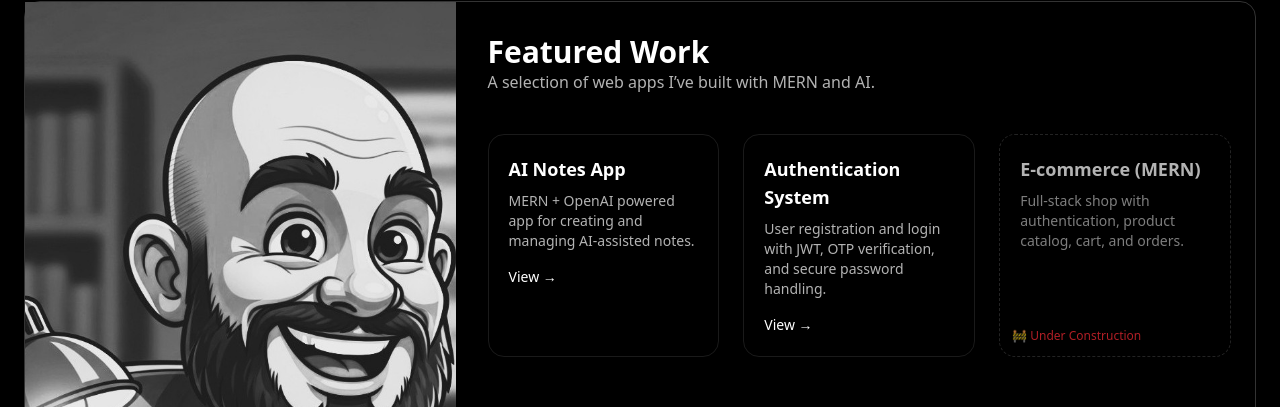
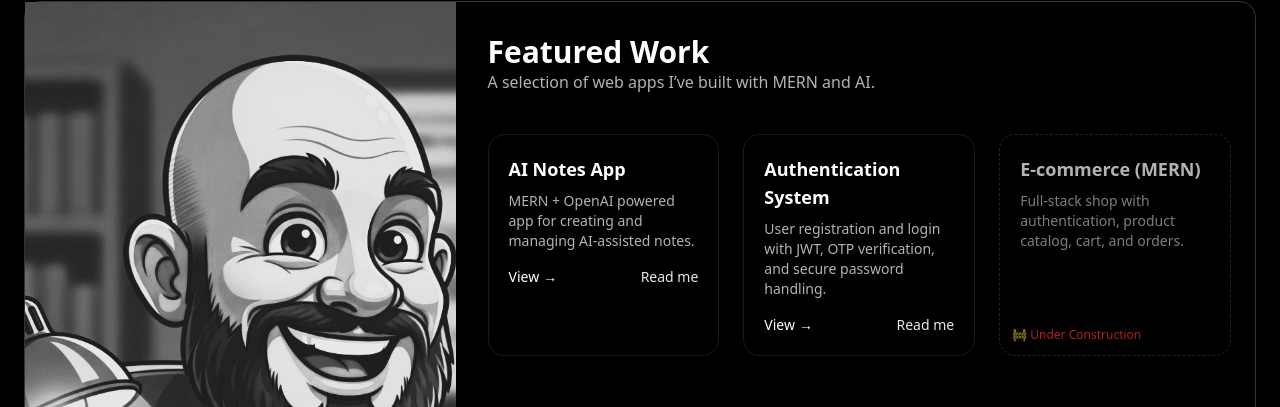
Before and after one commit to raoajitsingh/Portfolio, a React (Vite) app: page /portfolio in a window 1280 px wide. Shown: the part 88-495 px from the top of the page. Built offline with nearby package versions, Linux system fonts and the light colour scheme.

Commit message:
readme file added

```diff
--- /dev/null
+++ b/src/components/Portal.jsx
@@ -0,0 +1,6 @@
+import { createPortal } from "react-dom";
+
+export default function Portal({ children }) {
+  if (typeof document === "undefined") return null;
+  return createPortal(children, document.body);
+}
--- a/src/pages/Portfolio.jsx
+++ b/src/pages/Portfolio.jsx
@@ -1,32 +1,115 @@
-import React, { useState } from "react";
+import React, { useMemo, useState, useEffect } from "react";
+import Portal from "../components/Portal";
+
+function PDFGlassModal({ open, onClose, title, src }) {
+  // Fit to width; keep native toolbar visible
+  const embedSrc = src ? `${src}#view=FitH` : "";
+
+  // Lock body scroll & close on Esc
+  useEffect(() => {
+    if (!open) return;
+    const onKey = (e) => e.key === "Escape" && onClose();
+    const prev = document.body.style.overflow;
+    document.body.style.overflow = "hidden";
+    window.addEventListener("keydown", onKey);
+    return () => {
+      document.body.style.overflow = prev;
+      window.removeEventListener("keydown", onKey);
+    };
+  }, [open, onClose]);
+
+  if (!open) return null;
+
+  return (
+    <Portal>
+      <div
+        role="dialog"
+        aria-modal="true"
+        aria-labelledby="readme-title"
+        className="fixed inset-0 z-[9999] flex items-center justify-center p-2 sm:p-4"
+      >
+        {/* Backdrop */}
+        <button
+          className="absolute inset-0 bg-black/50 backdrop-blur-sm"
+          onClick={onClose}
+          aria-label="Close"
+        />
+
+        {/* Panel: near full-screen */}
+        <div
+          className="
+            relative w-[96vw] sm:w-[94vw] lg:w-[92vw]
+            h-[92vh] sm:h-[90vh]
+            max-w-none rounded-xl sm:rounded-2xl
+            border border-white/20 bg-white/10 dark:bg-slate-900/40
+            backdrop-blur-2xl shadow-xl flex flex-col overflow-hidden
+          "
+        >
+          {/* Header */}
+          <div className="flex items-center justify-between px-4 sm:px-5 py-3 sm:py-4 border-b border-white/20">
+            <h2
+              id="readme-title"
+              className="text-base sm:text-lg font-semibold text-slate-900/90 dark:text-white"
+            >
+              {title}
+            </h2>
+            <button
+              onClick={onClose}
+              className="rounded-full p-2
+             text-slate-900 dark:text-white
+             hover:bg-black/10 dark:hover:bg-white/20
+             focus:outline-none focus-visible:ring-2 focus-visible:ring-blue-500"
+              aria-label="Close"
+            >
+              ✕
+            </button>
+          </div>
+
+          {/* Body: PDF fills remaining space */}
+          <div className="flex-1 min-h-0">
+            <iframe title={title} src={embedSrc} className="w-full h-full" />
+          </div>
+        </div>
+      </div>
+    </Portal>
+  );
+}
 
 export default function Portfolio() {
-  const [hovered, setHovered] = useState(null);
+  const [openIdx, setOpenIdx] = useState(null);
 
-  const projects = [
+  const projects = useMemo(
+    () => [
       {
         title: "AI Notes App",
         desc: "MERN + OpenAI powered app for creating and managing AI-assisted notes.",
         link: "https://ai-notes-frontend-mu.vercel.app",
+        readmeTitle: "AI Notes App — README",
+        readmePdf: "/readmes/ai_notes_readme.pdf",
       },
       {
         title: "Authentication System",
         desc: "User registration and login with JWT, OTP verification, and secure password handling.",
         link: "https://auth-frontend-omega-one.vercel.app",
+        readmeTitle: "Auth Backend (MERN) — README",
+        readmePdf: "/readmes/auth_app.pdf",
       },
       {
         title: "E-commerce (MERN)",
         desc: "Full-stack shop with authentication, product catalog, cart, and orders.",
         link: null, // under construction
+        readmeTitle: "E-commerce (MERN) — README",
+        readmePdf: "/readmes/ecommerce.pdf",
       },
-  ];
+    ],
+    []
+  );
 
   return (
     <section aria-labelledby="portfolio-heading">
       <h2 id="portfolio-heading" className="text-3xl font-bold">
         Featured Work
       </h2>
-
       <p className="text-black/70 dark:text-white/70 mb-10">
         A selection of web apps I’ve built with MERN and AI.
       </p>
@@ -34,56 +117,57 @@
       <div className="mt-8 grid gap-6 sm:grid-cols-2 lg:grid-cols-3">
         {projects.map((p, i) =>
           p.link ? (
-            // ✅ Active project
-            <a
-              key={p.title}
-              href={p.link}
-              target="_blank"
-              rel="noopener noreferrer"
-              className="group block rounded-2xl border border-black/10 dark:border-white/10
-                         p-5 transition hover:border-black/40 dark:hover:border-white/40"
-            >
-              <h3 className="text-lg font-semibold">{p.title}</h3>
-              <p className="mt-2 text-sm text-black/70 dark:text-white/70">
-                {p.desc}
-              </p>
-              <span
-                className="mt-4 inline-block text-sm font-medium underline decoration-transparent
-                           group-hover:decoration-current"
-              >
-                View →
-              </span>
-            </a>
-          ) : (
-            // 🚧 Disabled project with responsive badge placement
             <div
               key={p.title}
-              onMouseEnter={() => setHovered(i)}
-              onMouseLeave={() => setHovered(null)}
-              className={`group relative block cursor-not-allowed rounded-2xl border
-             border-dashed border-black/20 dark:border-white/20
-             p-5 opacity-70 transition
-             hover:animate-[shake_0.4s_ease-in-out]
-             md:pb-9`}
+              className="group block rounded-2xl border border-black/10 dark:border-white/10 p-5 transition hover:border-black/40 dark:hover:border-white/40"
             >
               <h3 className="text-lg font-semibold">{p.title}</h3>
               <p className="mt-2 text-sm text-black/70 dark:text-white/70">
                 {p.desc}
               </p>
 
-              <span
-                className={`
-      mt-3 block text-xs font-medium text-red-500
-       transition
-      md:absolute md:bottom-3 md:left-3 md:mt-0
-    `}
+              <div className="mt-4 flex items-center justify-between text-sm font-medium">
+                <a
+                  href={p.link}
+                  target="_blank"
+                  rel="noopener noreferrer"
+                  className="inline-flex items-center gap-1 underline decoration-transparent group-hover:decoration-current"
                 >
+                  <span>View</span> <span aria-hidden>→</span>
+                </a>
+
+                <button
+                  type="button"
+                  onClick={() => setOpenIdx(i)}
+                  className="inline-flex items-center gap-1 text-slate-700 hover:text-slate-900 dark:text-slate-200 dark:hover:text-white underline-offset-4 hover:underline"
+                >
+                  <span>Read me</span>
+                </button>
+              </div>
+            </div>
+          ) : (
+            <div
+              key={p.title}
+              className="group relative block cursor-not-allowed rounded-2xl border border-dashed border-black/20 dark:border-white/20 p-5 opacity-70 transition md:pb-9"
+            >
+              <h3 className="text-lg font-semibold">{p.title}</h3>
+              <p className="mt-2 text-sm text-black/70 dark:text-white/70">
+                {p.desc}
+              </p>
+              <span className="mt-3 block text-xs font-medium text-red-500 transition md:absolute md:bottom-3 md:left-3 md:mt-0">
                 🚧 Under Construction
               </span>
             </div>
           )
         )}
       </div>
+
+      <PDFGlassModal
+        open={openIdx !== null}
+        onClose={() => setOpenIdx(null)}
+        title={openIdx !== null ? projects[openIdx].readmeTitle : ""}
+        src={openIdx !== null ? projects[openIdx].readmePdf : ""}
+      />
     </section>
   );
 }
```
Also changed, not shown: 2 other files (tests, documents, lock files or other folders). Lines whose indentation alone changed are shown as unchanged.
